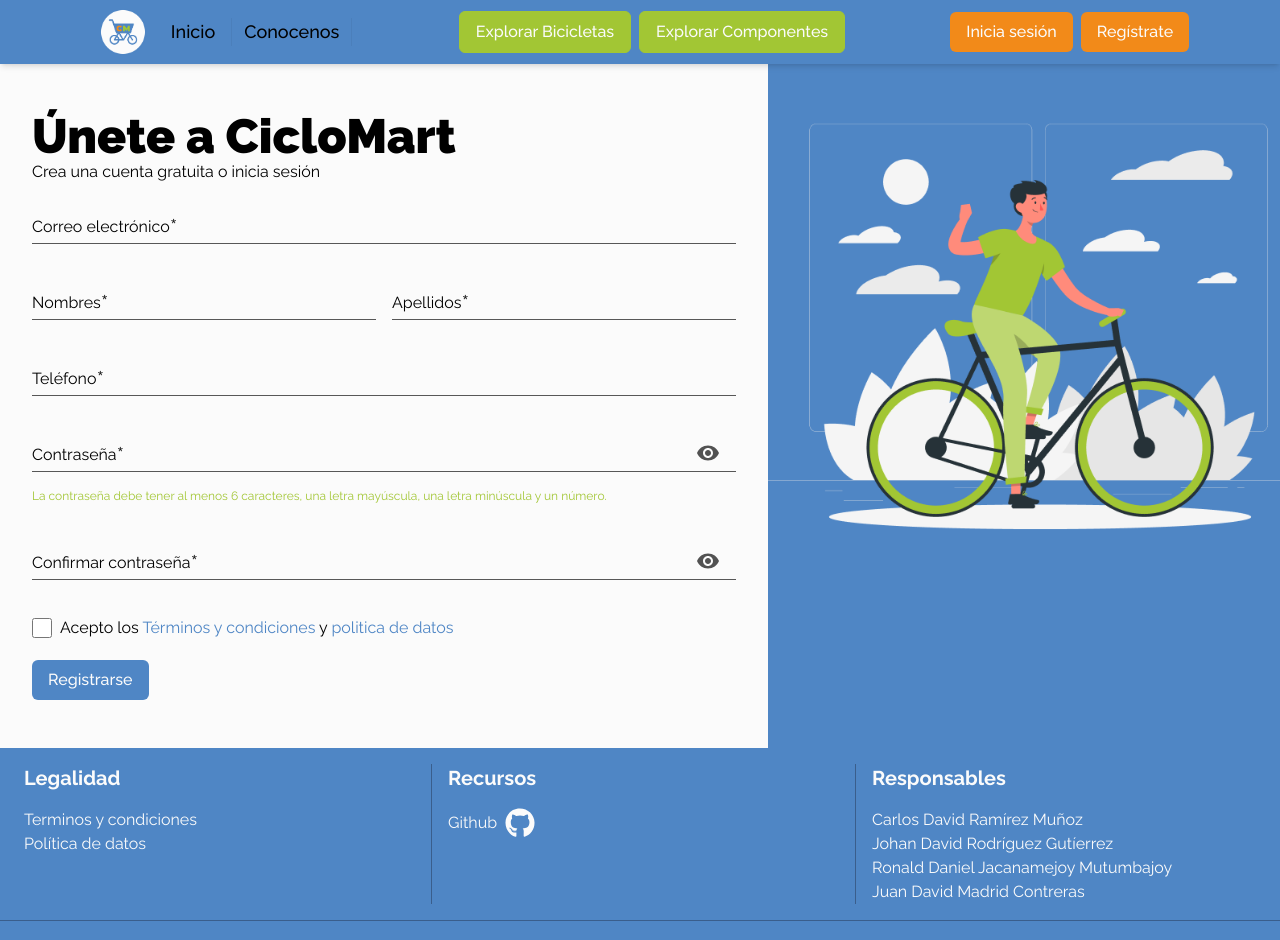
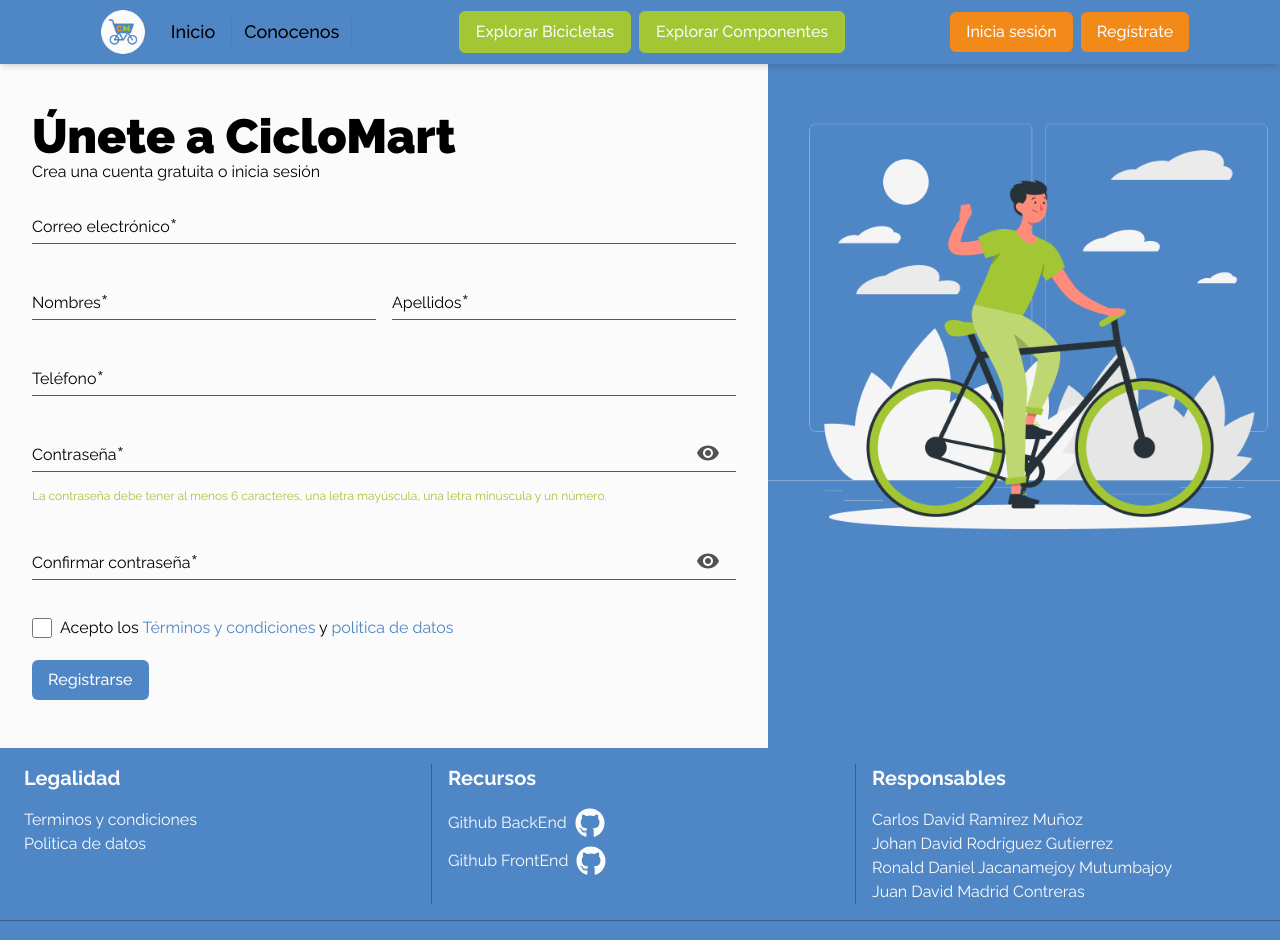
Before and after one commit to w1sec0d/ciclomart_frontend, a React (Vite) app: page /register in a window 1280 px wide. Shown: the top 940 px of the page. Built offline with nearby package versions, Linux system fonts and the light colour scheme; no server answers; what @mercadopago/sdk-react would draw is missing.

Commit message:
Agrega links a footer utilizando link de react,  arreglla links de terminos y privacidad en registro

```diff
--- a/src/components/Footer.jsx
+++ b/src/components/Footer.jsx
@@ -1,5 +1,6 @@
 import { forwardRef } from 'react'
 import { FaGithub } from 'react-icons/fa'
+import { Link } from 'react-router-dom'
 
 const Footer = forwardRef((props, ref) => {
   return (
@@ -8,14 +9,28 @@ const Footer = forwardRef((props, ref) => {
         <div className="container mx-auto py-4 flex-row flex pl-6 text-white">
           <ul className="w-1/3 border-r border-primaryDark ">
             <h3 className="text-xl font-bold mb-4">Legalidad</h3>
-            <li>Terminos y condiciones</li>
-            <li>Política de datos</li>
+            <li>
+              <Link to="/terms">Terminos y condiciones</Link>
+            </li>
+            <li>
+              <Link to="/privacy">Politica de datos</Link>
+            </li>
           </ul>
           <ul className="w-1/3 ml-4 border-r border-primaryDark ">
             <h3 className="text-xl font-bold mb-4">Recursos</h3>
-            <li className="flex items-center">
-              <p className="mr-2">Github</p>
-              <FaGithub className="text-3xl" />
+            <li className="flex flex-col space-y-2">
+              <div className='flex items-center'>
+                <p className="mr-2">Github BackEnd</p>
+                <Link to='https://github.com/w1sec0d/CicloMart_Back'>
+                  <FaGithub className="text-3xl" />
+                </Link>
+              </div>
+              <div className='flex items-center'>
+                <p className="mr-2">Github FrontEnd</p>
+                <Link to='https://github.com/w1sec0d/CicloMart_front'>
+                  <FaGithub className="text-3xl" />
+                </Link>
+              </div>
             </li>
           </ul>
           <ul className="w-1/3 ml-4 ">
--- a/src/components/RegisterForm.jsx
+++ b/src/components/RegisterForm.jsx
@@ -7,6 +7,7 @@ import Button from './Button'
 import loginService from '../services/loginService'
 import { useNavigate } from 'react-router-dom'
 import { clearLoading, setLoading } from '../store/slices/loadingSlice'
+import { Link } from 'react-router-dom'
 
 const RegisterForm = () => {
   const passwordRegex = /^(?=.*\d)(?=.*[a-z])(?=.*[A-Z]).{6,}$/
@@ -153,13 +154,13 @@ const RegisterForm = () => {
         <div>
           <Checkbox id="terms" {...register('terms', { required: true })}>
             Acepto los{' '}
-            <a href="/terms" target="_BLANK" className="text-primary">
+            <Link to="/terms" className="text-primary">
               Términos y condiciones
-            </a>
+            </Link>
             {' y '}
-            <a href="/privacy" target="_BLANK" className="text-primary">
+            <Link to="/privacy" className="text-primary">
               politica de datos
-            </a>
+            </Link>
             {errors.terms && (
               <span className="ml-5 text-red-500 text-xs">
                 Debes aceptar los términos y condiciones
--- a/src/pages/DataPrivacy.jsx
+++ b/src/pages/DataPrivacy.jsx
@@ -1,4 +1,10 @@
+import { useEffect } from "react"
 const DataPrivacy = () => {
+
+  useEffect(() => {
+    window.scrollTo(0,0);
+  },[])
+
   return (
     <div className="flex flex-col px-56 py-10 h-auto w-full">
       <h1 className="font-bold text-3xl mb-6">Politica de privacidad</h1>
--- a/src/pages/TermsAndConditions.jsx
+++ b/src/pages/TermsAndConditions.jsx
@@ -1,4 +1,6 @@
+import { useEffect } from "react"
 const TermsAndCondition = () => {
+
   const sections = [
     {
       title: '1. Introducción',
@@ -57,6 +59,10 @@ const TermsAndCondition = () => {
     },
   ]
 
+  useEffect(() => {
+    window.scrollTo(0,0);
+  },[])
+
   return (
     <div className="flex flex-col h-auto w-full px-56 py-10">
       <h1 className="font-bold text-3xl mb-6">Términos y condiciones</h1>
```
